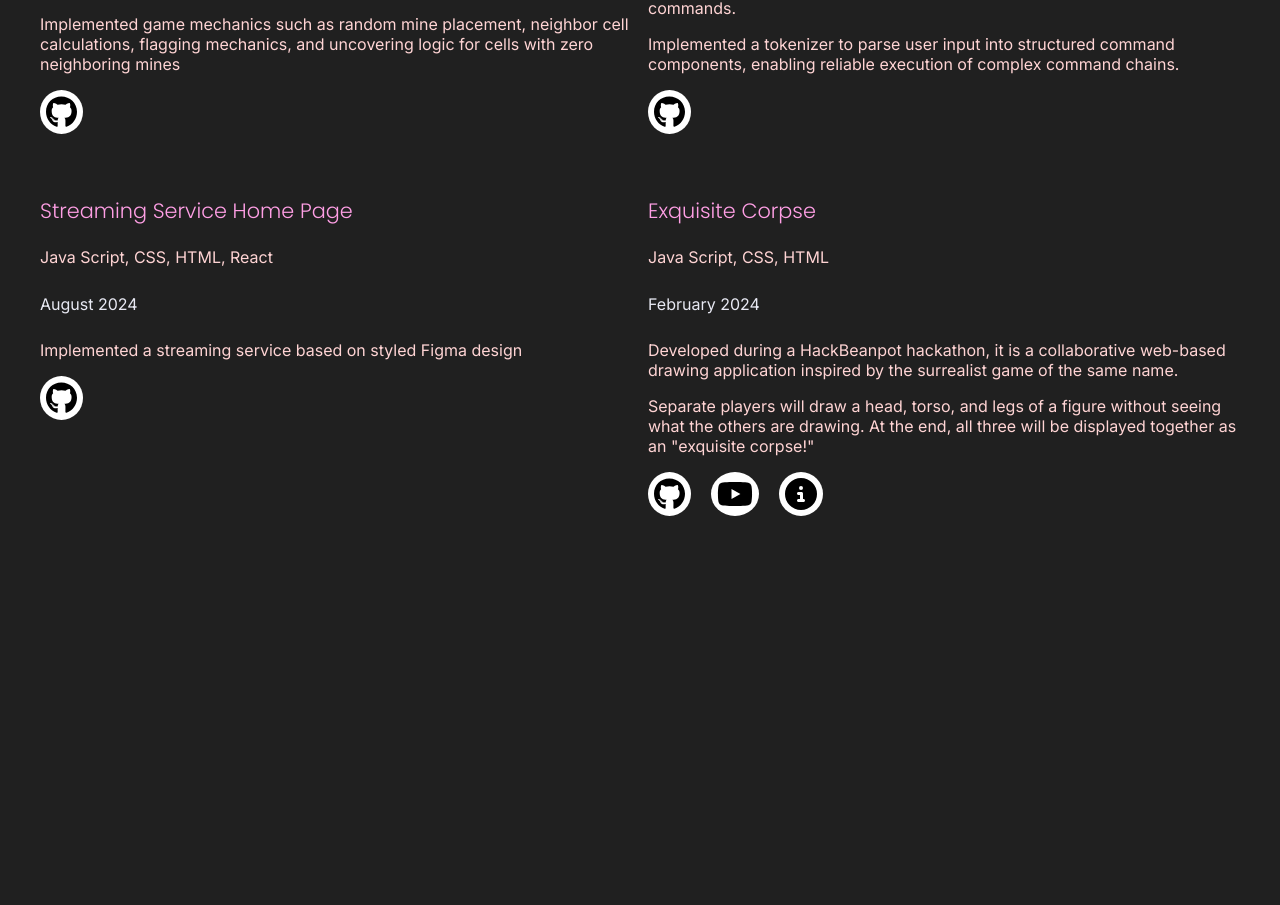
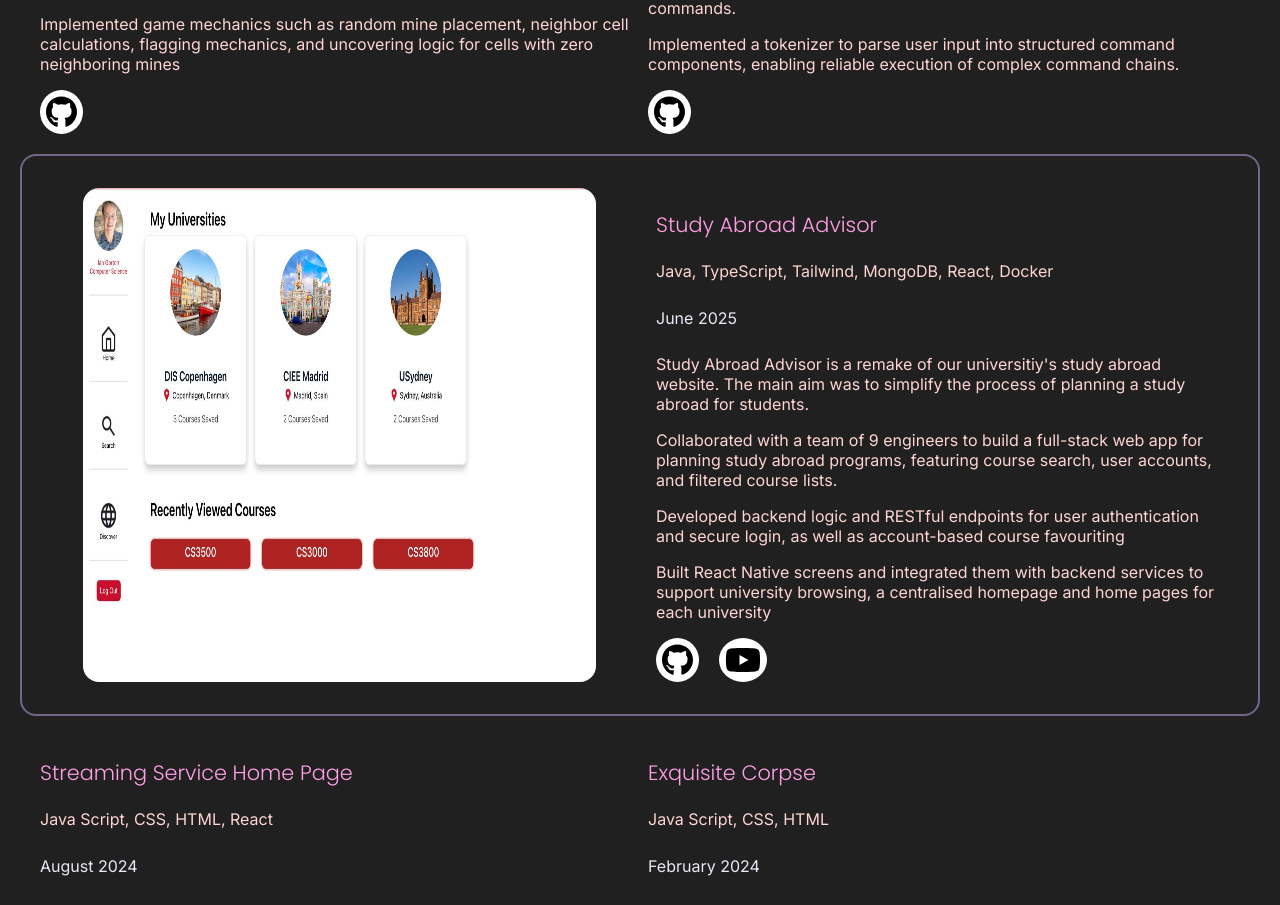
Before and after one commit to abby-stevenson/PersonalWebsite, a React (Vite) app in the folder app/: page / in a window 1280 px wide. Shown: the part 3376-4281 px from the top of the page. Before the commit the page ends 3932 px from the top, so only its background shows below. Built offline with nearby package versions, Linux system fonts and the light colour scheme.

Commit message:
Adding SAA Project

```diff
--- a/app/src/Projects.css
+++ b/app/src/Projects.css
@@ -109,3 +109,11 @@
     border-radius: 1rem;
     z-index: 1;
 }
+
+.SAA-pic {
+    width: 90%;
+    max-width: 1000px;
+    height: auto;
+    border-radius: 1rem;
+    z-index: 1;
+}
--- a/app/src/Projects.jsx
+++ b/app/src/Projects.jsx
@@ -3,10 +3,12 @@ import './Projects.css';
 import GenerateLogo from './assets/Generate-logo.png';
 import ThreeStonesPic from './assets/3stones.png';
 import AALogo from './assets/AALogo.png';
+import SAAImage from './assets/SAAImage.jpeg';
 import { FontAwesomeIcon } from '@fortawesome/react-fontawesome';
 import { faGithub } from '@fortawesome/free-brands-svg-icons';
 import { faYoutube } from '@fortawesome/free-brands-svg-icons';
 import { faCircleInfo } from '@fortawesome/free-solid-svg-icons';
+
 
 export default function Projects() {
     return (
@@ -108,6 +110,35 @@ export default function Projects() {
                             </a>
                     </div>
                 </div>
+                 <div className="generate-border">
+                    <div className = "project-and-picture">
+                        <div className = "picture">
+                            <img className="SAA-pic" src={SAAImage} alt="Picture of profile page"/>
+                        </div>
+                        <div className = "description">
+                            <h3> Study Abroad Advisor</h3>
+                            <h4>Java, TypeScript, Tailwind, MongoDB, React, Docker</h4>
+                            <h5>June 2025</h5>
+                            <p>Study Abroad Advisor is a remake of our universitiy's study abroad website. The main aim was to simplify the process
+                                of planning a study abroad for students. </p>
+                            <p>Collaborated with a team of 9 engineers to build a full-stack web app for planning study abroad programs,
+                                featuring course search, user accounts, and filtered course lists.</p>
+                            <p>Developed backend logic and RESTful endpoints for user authentication and secure login,
+                                as well as account-based course favouriting</p>
+                            <p>Built React Native screens and integrated them with backend services to support university browsing,
+                                a centralised homepage and home pages for each university</p>
+                            <div className="icon-list">
+                                <a href="https://github.com/abby-stevenson/SAA" target="_blank" rel="noopener noreferrer">
+                                    <FontAwesomeIcon icon={faGithub} size="2x" className="github-icon" />
+                                </a>
+                                <a href="https://youtu.be/Od14ni-uda4" target="_blank" rel="noopener noreferrer">
+                                    <FontAwesomeIcon icon={faYoutube} size="2x" className="github-icon" />
+                                </a>
+                            </div>
+                        </div>
+
+                    </div>
+                </div>
                 <div className = "project-pair">
                     <div className = "project-one">
                         <h3>Streaming Service Home Page</h3>
```
